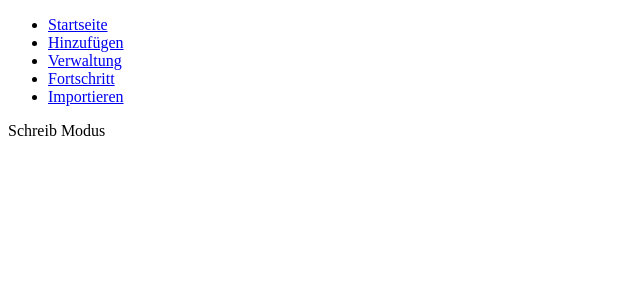
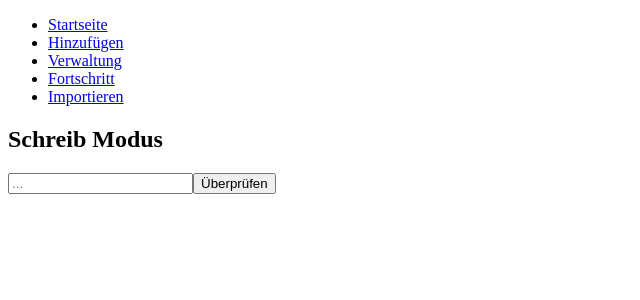
Before and after one commit to mohid-1311/Flashcards, a React (Create React App) app: page /schreib-modus in a window 1280 px wide. Shown: the top 300 px of the page, without its empty margins (0-640 px from the left). Built offline with nearby package versions, Linux system fonts and the light colour scheme.

Commit message:
Grundbausteine Schreibmodus; ohne Logik

```diff
--- a/src/pages/Lernmodi/SchreibModus.tsx
+++ b/src/pages/Lernmodi/SchreibModus.tsx
@@ -1,7 +1,29 @@
-import React from 'react';
+import React, { useState } from 'react';
 
 function SchreibModus() {
-    return <div>Schreib Modus</div>;
+    const [text, setText] = useState<string>('');
+    const [submittedText, setSubmittedText] = useState<string>('');
+
+    const handleChange = (event: React.ChangeEvent<HTMLInputElement>) => {
+        setText(event.target.value);
+    };
+
+    const handleSubmit = () => {
+        setSubmittedText(text);
+    };
+
+    return (
+        <div>
+            <h2>Schreib Modus</h2>
+            <input
+                type = "text"
+                value={text}
+                onChange={handleChange}
+                placeholder="..."
+            />
+            <button onClick={handleSubmit}>Überprüfen</button>
+        </div>
+    );
 }
 
 export default SchreibModus;
```
